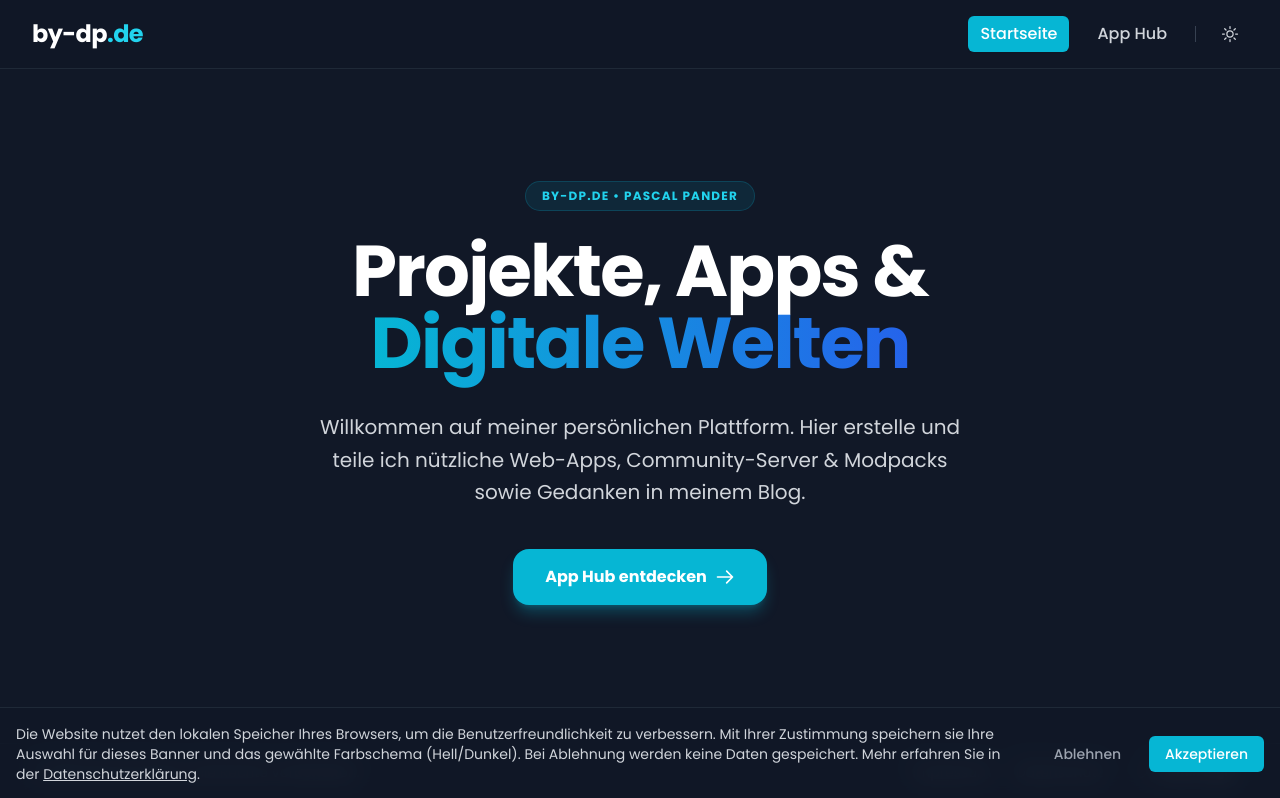
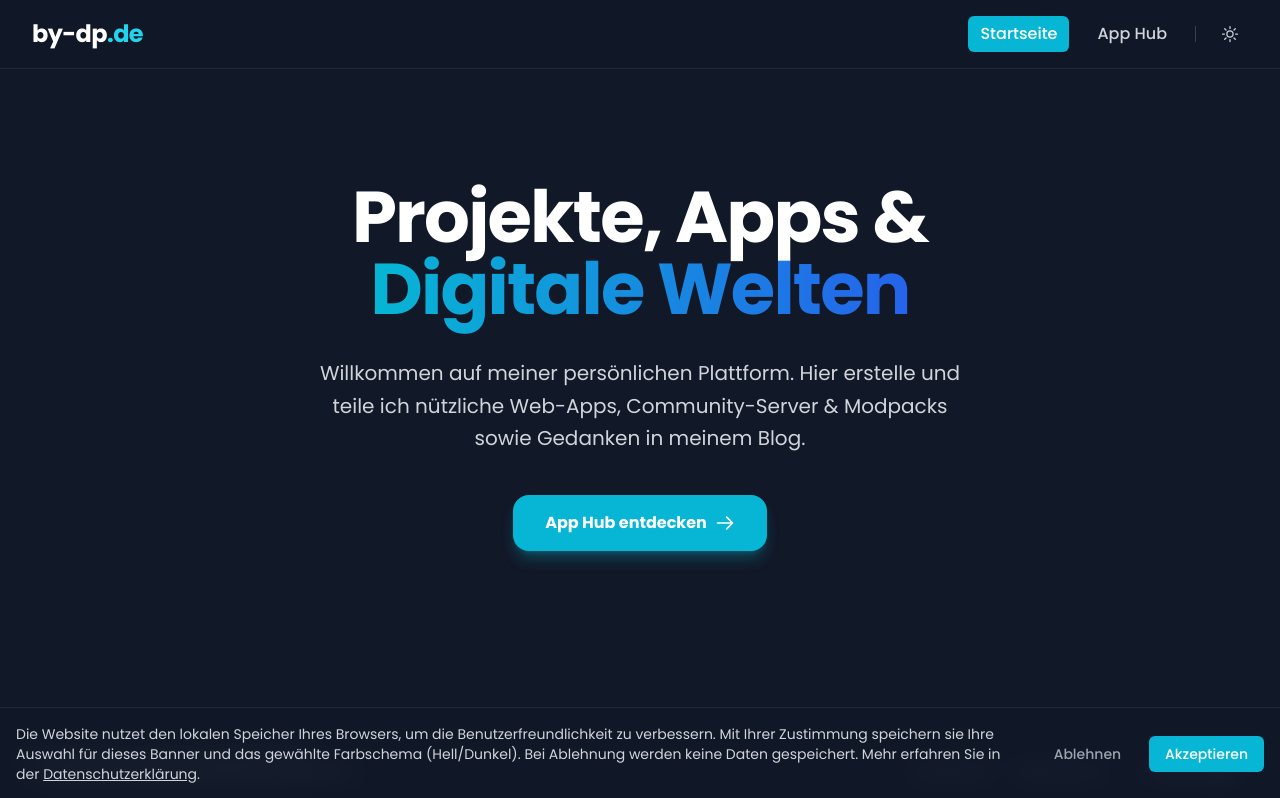
Before and after one commit to dPandl/dPandl.github.io, a React (Vite) app: page / in a window 1280 px wide. Shown: the top 798 px of the page. Built offline with nearby package versions, Linux system fonts and the light colour scheme.

Commit message:
style: remove by-dp.de badge pill from homepage hero section

```diff
--- a/src/pages/HomePage.tsx
+++ b/src/pages/HomePage.tsx
@@ -41,9 +41,6 @@ const HomePage: React.FC = () => {
             {/* Hero Section */}
             <section className="relative py-20 sm:py-28 overflow-hidden">
                 <div className="container mx-auto px-6 relative z-10 text-center">
-                    <span className="px-4 py-1.5 rounded-full text-xs font-bold bg-cyan-500/10 text-cyan-600 dark:text-cyan-400 border border-cyan-500/20 uppercase tracking-widest inline-block mb-6">
-                        by-dp.de • Pascal Pander
-                    </span>
                     <h1 className="text-5xl sm:text-7xl font-extrabold tracking-tight text-gray-900 dark:text-white mb-8">
                         Projekte, Apps & <br />
                         <span className="text-transparent bg-clip-text bg-gradient-to-r from-cyan-500 to-blue-600">
```
